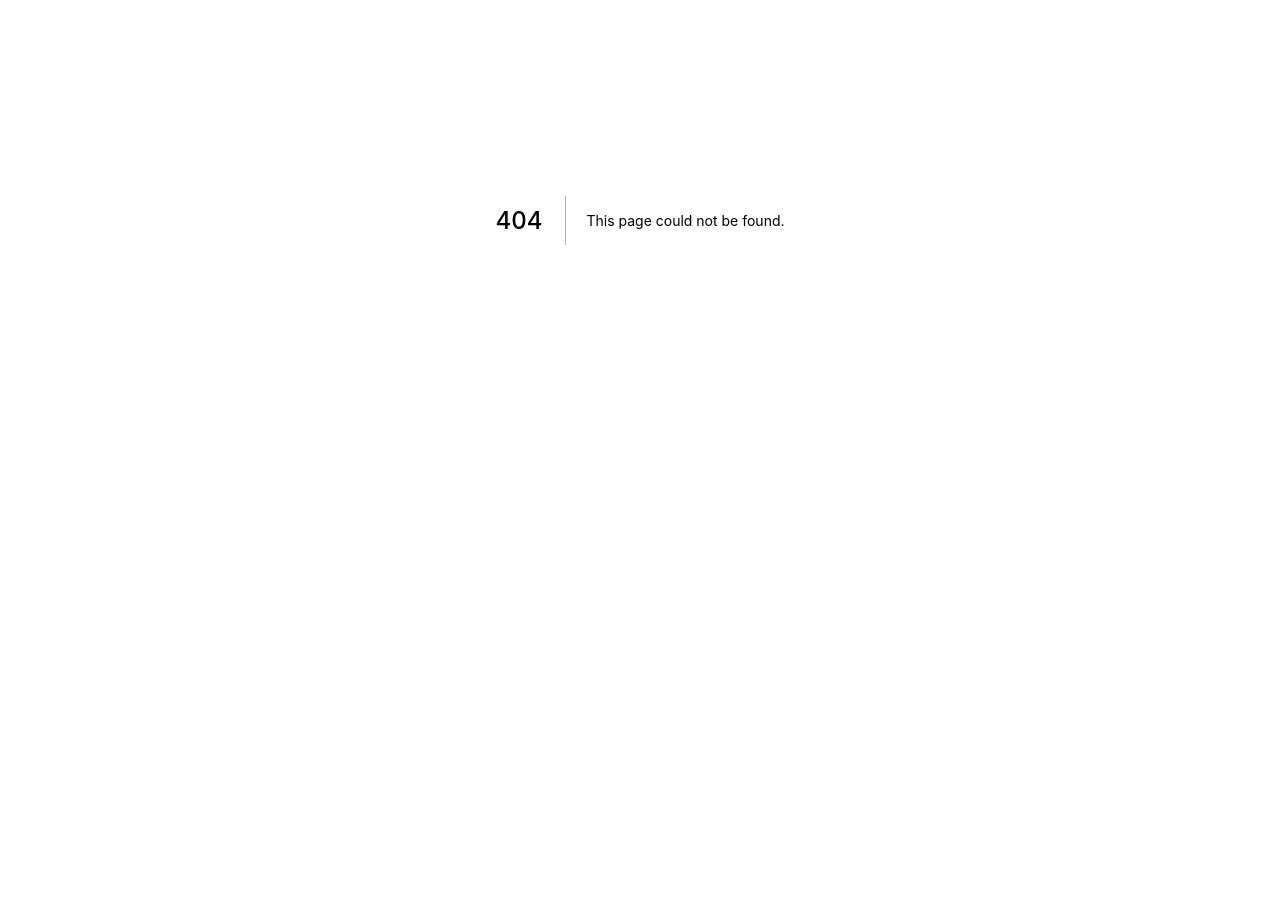
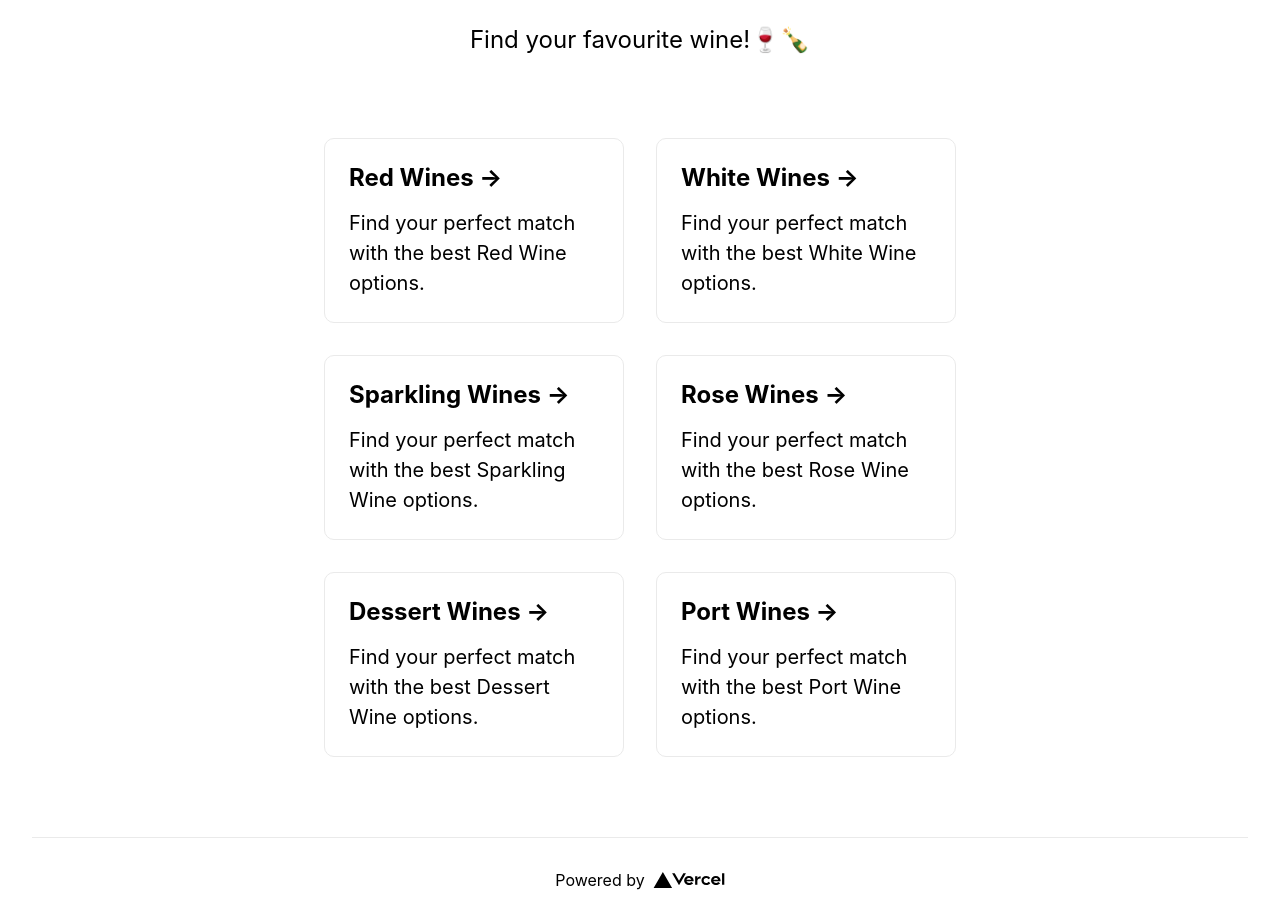
Before and after one commit to dahhnym/wine-or-beer.com, a Next.js app: page /wines in a window 1280 px wide. Before the commit this address had no page. Shown: the part 180-1102 px from the top of the page. Before the commit the page ends 800 px from the top, so only its background shows below. Built offline with nearby package versions, Linux system fonts and the light colour scheme.

Commit message:
✨ 와인 목록 메인 페이지 생성

```diff
--- /dev/null
+++ b/src/pages/wines/index.tsx
@@ -0,0 +1,90 @@
+import type { NextPage } from 'next'
+import Head from 'next/head'
+import Image from 'next/image'
+import styles from '../../styles/Home.module.css'
+
+const Home: NextPage = () => {
+    const root = 'wines';
+    return (
+    <div className={styles.container}>
+      <Head>
+        <title>Wine Wiki</title>
+        <meta name="description" content="Generated by create next app" />
+        <link rel="icon" href="/favicon.ico" />
+      </Head>
+
+      <main className={styles.main}>
+        <h1 className={styles.title}>
+          Welcome to <a href="../"><i>Wine WiKi!</i></a>
+        </h1>
+
+        <p className={styles.description}>
+            Find your favourite wine!🍷🍾
+        </p>
+
+        <div className={styles.grid}>
+          <a href={root+"/reds"} className={styles.card}>
+            <h2>Red Wines &rarr;</h2>
+            <p>Find your perfect match with the best Red Wine options.</p>
+          </a>
+
+          <a href={root+"/whites"} className={styles.card}>
+            <h2>White Wines &rarr;</h2>
+            <p>Find your perfect match with the best White Wine options.</p>
+          </a>
+
+          <a
+            href={root+"/sparkling"}
+            className={styles.card}
+          >
+            <h2>Sparkling Wines &rarr;</h2>
+            <p>Find your perfect match with the best Sparkling Wine options.</p>
+          </a>
+
+          <a
+            href={root+"/rose"}
+            className={styles.card}
+          >
+            <h2>Rose Wines &rarr;</h2>
+            <p>
+            Find your perfect match with the best Rose Wine options.
+            </p>
+          </a>
+          <a
+            href={root+"/dessert"}
+            className={styles.card}
+          >
+            <h2>Dessert Wines &rarr;</h2>
+            <p>
+            Find your perfect match with the best Dessert Wine options.
+            </p>
+          </a>
+          <a
+            href={root+"/port"}
+            className={styles.card}
+          >
+            <h2>Port Wines &rarr;</h2>
+            <p>
+            Find your perfect match with the best Port Wine options.
+            </p>
+          </a>
+        </div>
+      </main>
+
+      <footer className={styles.footer}>
+        <a
+          href="https://vercel.com?utm_source=create-next-app&utm_medium=default-template&utm_campaign=create-next-app"
+          target="_blank"
+          rel="noopener noreferrer"
+        >
+          Powered by{' '}
+          <span className={styles.logo}>
+            <Image src="/vercel.svg" alt="Vercel Logo" width={72} height={16} />
+          </span>
+        </a>
+      </footer>
+    </div>
+  )
+}
+
+export default Home
```
